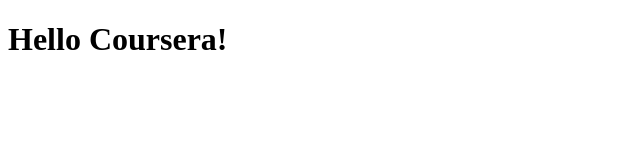
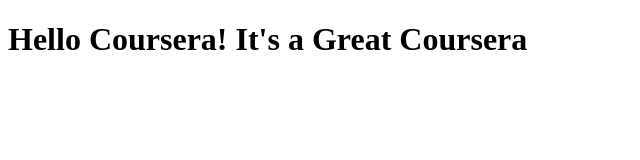
Before and after one commit to JRamF1/Coursera-Test, a plain HTML site: page website/index.html in a window 1280 px wide. Shown: the whole page, without its empty margins (0-640 px from the left). Drawn offline with Linux system fonts and the light colour scheme.

Commit message:
Small addition to our page content.

```diff
--- a/website/index.html
+++ b/website/index.html
@@ -6,6 +6,6 @@
 	<title>Hello Coursera</title>
 </head>
 <body>
-<h1>Hello Coursera!</h1>
+<h1>Hello Coursera! It's a Great Coursera</h1>
 </body>
 </html>
```
